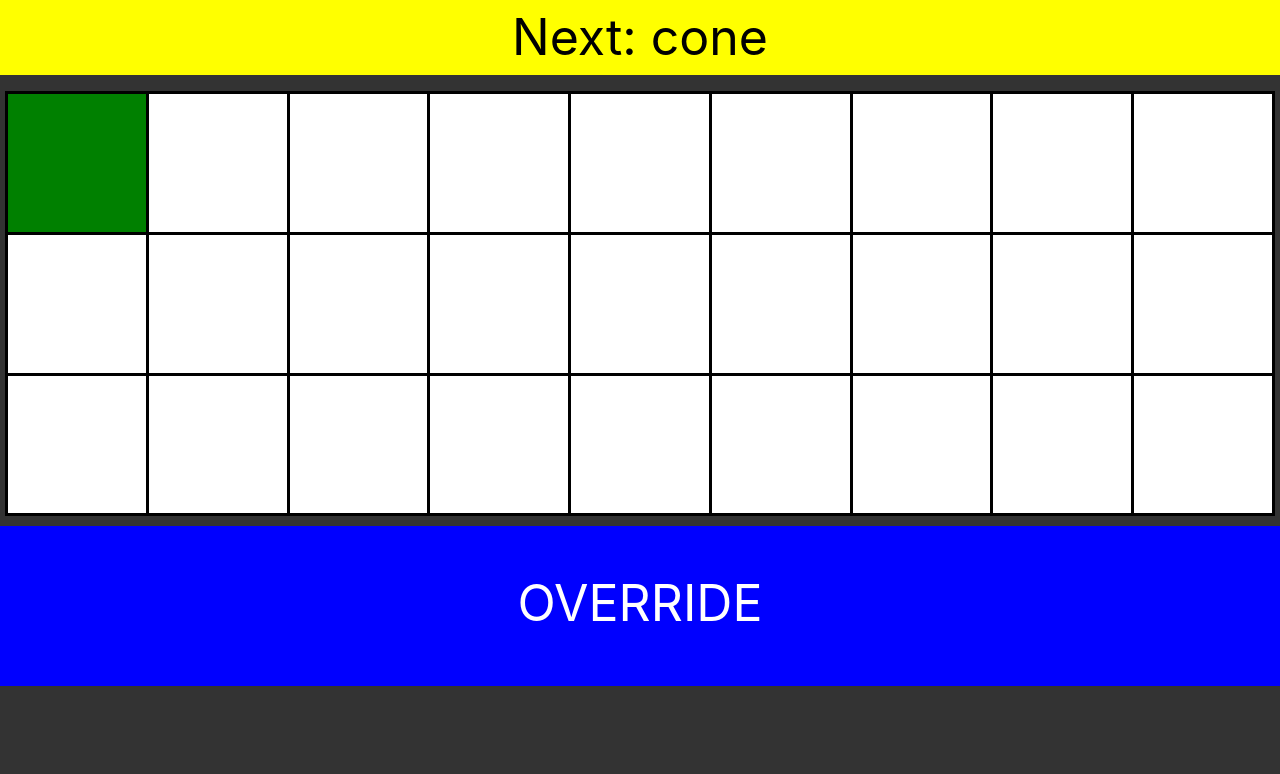
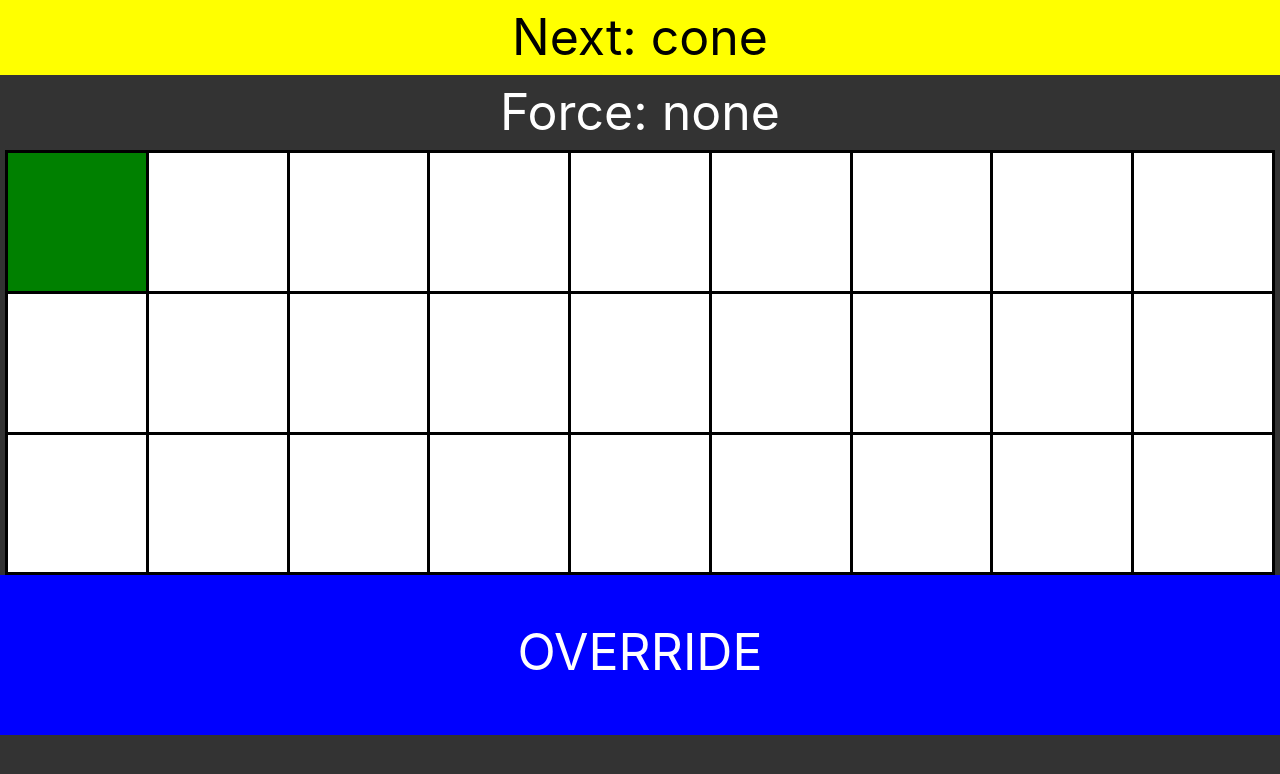
Before and after one commit to CCShambots/Shambots5907_23GridInterface, a React (Vite) app: page / in a window 1280 px wide. Shown: the top 774 px of the page. Built offline with nearby package versions, Linux system fonts and the light colour scheme; no server answers.

Commit message:
all features working I think

```diff
--- a/src/components/Grid.css
+++ b/src/components/Grid.css
@@ -20,10 +20,16 @@ div {
     background-color: yellow;
 }
 
+.top-info {
+    text-align: center;
+
+    margin-top: 0;
+    margin-bottom: 0;
+}
+
 .cone-next {
     background-color: yellow;
     color:black;
-    text-align: center;
 }
 
 .cube {
@@ -33,7 +39,10 @@ div {
 .cube-next {
     background-color: purple;
     color:white;
-    text-align: center;
+}
+
+.valid {
+    background-color: lightgreen;
 }
 
 .both {
@@ -53,7 +62,7 @@ div {
 }
 
 .bottom-button {
-    margin-top:10px;
+    margin-top:0px;
     padding-top:40px;
     width: 100vw;
     height: 20vh;
--- a/src/components/Grid.jsx
+++ b/src/components/Grid.jsx
@@ -4,10 +4,16 @@ import './Grid.css';
 import useEntry from '../networktables/useEntry';
 
 function GridEntry(props) {
+    let value = props.entry;
 
-    let value = props.entry;
+    if(!value && props.force != "none") {
+        //Set the element to be valid if it matches the current force type
+        if(isValid(props.rowIndex, props.colIndex, props.force)) value = "valid"
+    }
+
     if(props.rowIndex == props.nextRow && props.colIndex == props.nextCol) value = "next";
     if(props.link) value = "link"
+
 
     return (
         <td
@@ -100,7 +106,8 @@ const Grid = () => {
     //If we're not in override mode, or we should run the algorithm once, do so
     if(runAlgoOnce) {
         //TODO: make advancements conditional to the highest unfilled row
-        let next = evaluateNext(grid, linkCoords, links.length, true, forceElement); //TODO: decide when not to go for advancements
+        let next = evaluateNext(grid, linkCoords, links.length, false, forceElement); //TODO: decide when not to go for advancements
+
         setNextRow(next.row)
         setNextCol(next.col)
 
@@ -109,7 +116,8 @@ const Grid = () => {
 
     return (
         <div>
-            <p className={nextType + "-next"}>Next: {nextType}</p>
+            <p className={nextType + "-next top-info"}>Next: {nextType}</p>
+            <p className={forceElement+ "-next top-info"}>Force: {forceElement}</p>
             <table className="grid">
                 <tbody>
                     {grid.map((row, rowIndex) => (
@@ -123,6 +131,7 @@ const Grid = () => {
                                         rowIndex={rowIndex}
                                         colIndex={colIndex}
                                         handleClick={handleClick}
+                                        force={forceElement}
                                         key={rowIndex.toString() + colIndex.toString()}
                                     />
                             ))}
@@ -143,6 +152,11 @@ const Grid = () => {
         </div>
     );
 };
+
+function isValid(row, col, forceType) {
+    let type = determineElementType(row, col);
+    return forceType == "none" || type == forceType || type == "both";
+}
 
 function determineElementType(row, col) {
     if(row == 2) return "both"
@@ -197,28 +211,31 @@ function isPartOfLink(row, col, linkCoords) {
 
 function evaluateNext(grid, linkCoords, numLinks, goForAdvancements, forceType) {
 
-    let toUse = new Array();
-
     let completions = linkCompletions(grid, linkCoords);
 
-
-    if(completions.length > 0) toUse = completions;
-    else if(goForAdvancements) {
-        let advancements = linkAdvancements(grid, linkCoords)
-
-        if(advancements.length > 0) toUse = advancements[0];
-    }
-
-    if(toUse.length > 0) {
-        for(let i = 0; i<toUse.length; i++) {
-            let thisElement = toUse[i]
-            if(determineElementType(thisElement.row, thisElement.col) == forceType || forceType == "none") {
-                return toUse[i]
+    if(completions.length > 0) {
+        for(let i = 0; i<completions.length; i++) {
+            let thisElement = completions[i];
+            if(isValid(thisElement.row, thisElement.col, forceType)) {
+                return thisElement;
             }
         }
     }
 
-    else return nextHighest(grid, forceType)
+    if(goForAdvancements) {
+        let advancements = linkAdvancements(grid, linkCoords)
+
+        if(advancements.length > 0) {
+            for(let i = 0; i<advancements.length; i++) {
+                let thisElement = advancements[i];
+                if(isValid(thisElement.row, thisElement.col, forceType)) {
+                    return thisElement;
+                }
+            }
+        }
+    }
+
+    return nextHighest(grid, forceType)
 }
 
 function linkCompletions(grid, linkCoords) {
@@ -272,10 +289,12 @@ function linkAdvancements(grid, linkCoords) {
     return advancements;
 }
 
-function nextHighest(grid) {
+function nextHighest(grid, forceType) {
     for(let row=0; row<grid.length; row++) {
         for(let col = 0; col<grid[0].length; col++) {
-            if(!grid[row][col]) return {row: row, col: col}
+            if(!grid[row][col] && isValid(row, col, forceType)) {
+                return {row: row, col: col}
+            }
         }
     }
 
```
